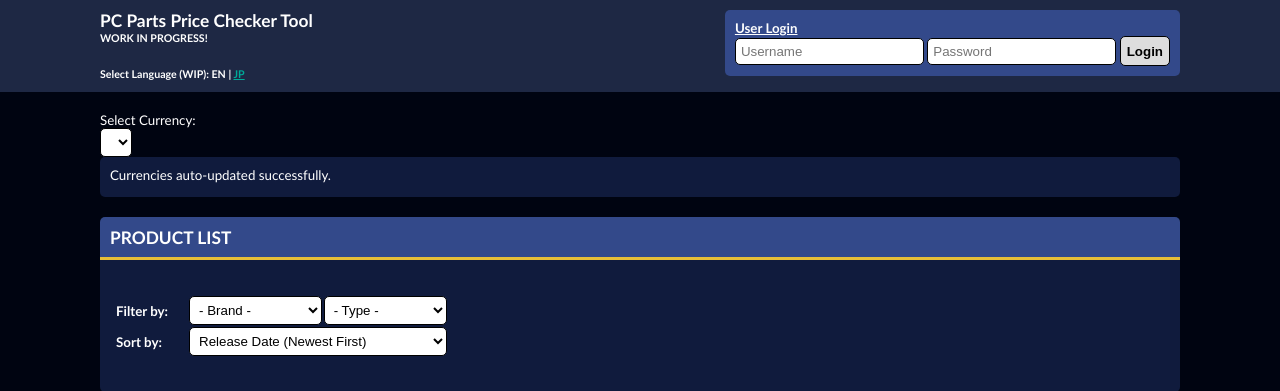
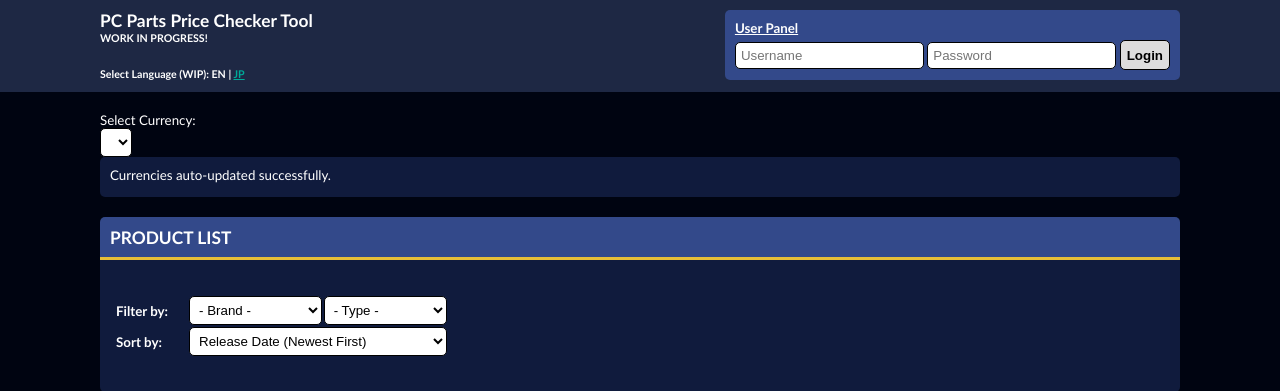
Before and after one commit to hecheff/pc-parts-price-checker, a PHP site: page / in a window 1280 px wide. Shown: the top 391 px of the page. Run offline with PHP 8.4, Linux system fonts and the light colour scheme; data that the repository does not hold is empty; some libraries are stand-ins or nearby versions.

Commit message:
Additional language support for EN and JP.

```diff
--- a/css/common.css
+++ b/css/common.css
@@ -384,6 +384,7 @@ div.header div.wrapper div.user_panel {
 }
 
 div.header div.wrapper div.user_panel div.user_panel_heading {
+  height: 20px;
   font-size: 10pt;
   font-weight: bold;
   text-decoration: underline;
--- a/css/common.scss
+++ b/css/common.scss
@@ -284,6 +284,8 @@ div.header div.wrapper div.user_panel {
     float: right;
 }
 div.header div.wrapper div.user_panel div.user_panel_heading {
+    height: 20px;
+
     font-size: $fontsize_default;
     font-weight: bold;
 
--- a/index.php
+++ b/index.php
@@ -52,7 +52,7 @@
             </div>
 
             <?php if ($admin_mode) { ?>
-                <div class="container_header">ADMIN PANEL</div>
+                <div class="container_header"><?php echo OutputLang('admin_panel_title'); ?></div>
                 <div class="container_content">
                     <form action='./php/exec.php?action=add&type=product' method='post' enctype='multipart/form-data'>
                         <div class="sub_title">Add Product</div>
@@ -182,7 +182,7 @@
                 </div>
             <?php } ?>
 
-            <div class="container_header">PRODUCT LIST</div>
+            <div class="container_header"><?php echo OutputLang('top_product_list_title'); ?></div>
             <div class="container_content">
                 <div class="filter_panel">
                     <table class="filter_sort_table">
--- a/lang/en/common.php
+++ b/lang/en/common.php
@@ -7,6 +7,20 @@
             // General Labels
             $lang['general_wip']            = "WORK IN PROGRESS!";
 
+            // User Panel
+            $lang['user_panel_title']           = "User Panel";
+            $lang['user_panel_username']        = "Username";
+            $lang['user_panel_password']        = "Password";
+            $lang['user_panel_welcome']         = "Welcome, ";
+            $lang['user_panel_button_login']    = "Login";
+            $lang['user_panel_button_logout']   = "Logout";
+
+            // Admin Panel
+            $lang['admin_panel_title']      = "ADMIN PANEL";
+
+            // Top Page
+            $lang['top_product_list_title'] = "PRODUCT LIST";
+
             // Notices
             $lang['notice_login_success']   = "Login success.";
             $lang['notice_login_failed']    = "Login failed. Incorrect username and/or password.";
--- a/php/common.php
+++ b/php/common.php
@@ -366,3 +366,9 @@
         }
         $_SESSION['notices'] .= $notice;
     }
+
+
+    // Output language
+    function OutputLang($tag) {
+        return $GLOBALS['lang_data'][$tag];
+    }
--- a/php/header.php
+++ b/php/header.php
@@ -2,7 +2,7 @@
     <div class="wrapper">
         <div class="title">
             PC Parts Price Checker Tool
-            <div class="sub_title"><?php echo $GLOBALS['lang_data']['general_wip']; ?></div>
+            <div class="sub_title"><?php echo OutputLang('general_wip'); ?></div>
             <br>
             <div class="sub_title">
                 Select Language (WIP):
@@ -24,16 +24,16 @@
             </div>
         </div>
         <div class="user_panel">
-            <div class="user_panel_heading">User Login</div>
+            <div class="user_panel_heading"><?php echo OutputLang('user_panel_title'); ?></div>
             <?php if (!isset($_SESSION['username']) || empty($_SESSION['username']) || !isset($_SESSION['password']) || empty($_SESSION['password'])) : ?>
                 <form action="/php/login.php" method="post">
-                    <input type="text" id="username" name="username" placeholder="Username" maxlength="32" required>
-                    <input type="password" id="password" name="password" placeholder="Password" maxlength="32" required>
-                    <input type="submit" class="input_button" value="Login">
+                    <input type="text" id="username" name="username" placeholder="<?php echo OutputLang('user_panel_username'); ?>" maxlength="32" required>
+                    <input type="password" id="password" name="password" placeholder="<?php echo OutputLang('user_panel_password'); ?>" maxlength="32" required>
+                    <input type="submit" class="input_button" value="<?php echo OutputLang('user_panel_button_login'); ?>">
                 </form>
             <?php else: ?>
-                Welcome, <?php echo $_SESSION['user_details']['username']; ?>.
-                <button onclick="window.location.href='/php/logout.php';" class="input_button">Logout</button>
+                <?php echo OutputLang('user_panel_welcome'); ?><?php echo $_SESSION['user_details']['username']; ?>.
+                <button onclick="window.location.href='/php/logout.php';" class="input_button"><?php echo OutputLang('user_panel_button_logout'); ?></button>
             <?php endif; ?>
         </div>
         <div class="divider"></div>
```
Also changed, not shown: lang/jp/common.php (+14 -1 lines), 1 other file.
